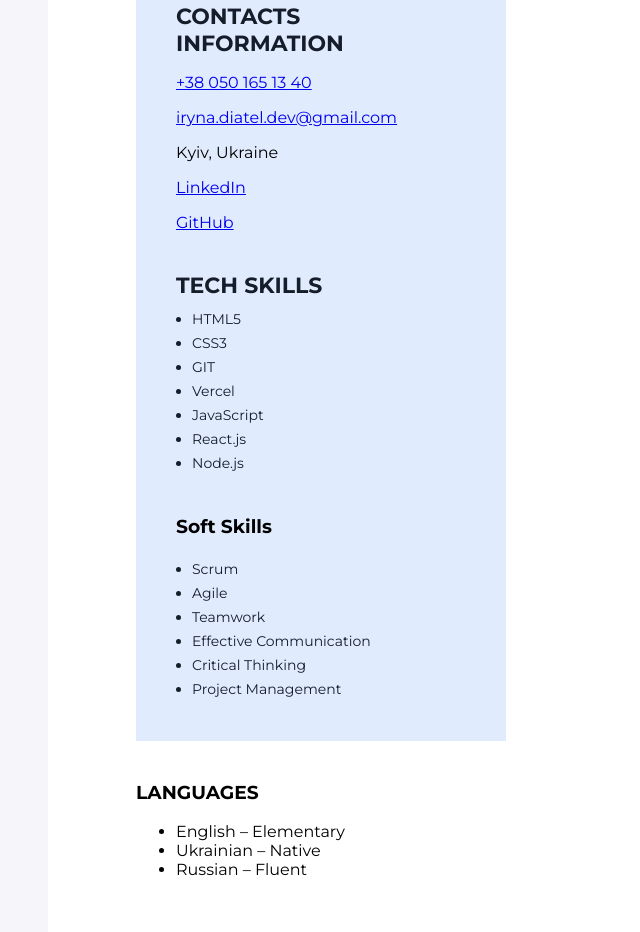
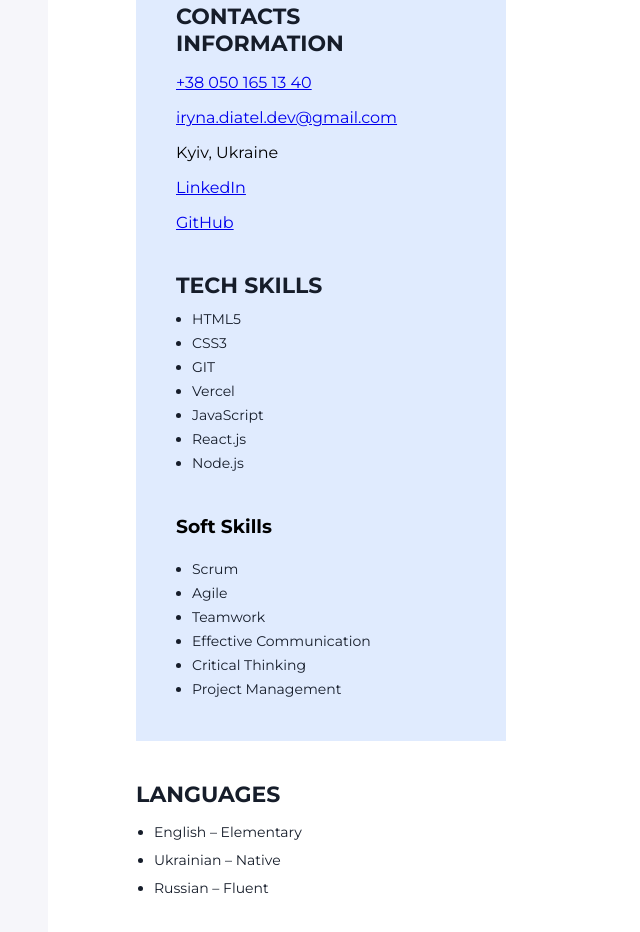
Before and after one commit to IrynaDiatel/my_resume, a plain HTML site: page index.html in a window 1280 px wide. Shown: the part 2000-2932 px from the top of the page, without its empty margins (0-640 px from the left). Drawn offline with Linux system fonts and the light colour scheme.

Commit message:
Update styles.css

```diff
--- a/css/styles.css
+++ b/css/styles.css
@@ -288,3 +288,27 @@ ol {
 .education-period-separator{
     color: #000;
 }
+
+
+.languages-container {
+  margin-top: 40px;
+}
+
+.languages-title {
+  font-size: 22px;
+  font-weight: 700;
+  color: #161d2a;
+  margin-bottom: 12px;
+}
+
+.languages-list {
+  padding-left: 18px;
+  margin: 0;
+}
+
+.languages-list li {
+  color: #161d2a;
+  font-size: 14px;
+  line-height: 24px;
+  margin-bottom: 4px;
+}
```
